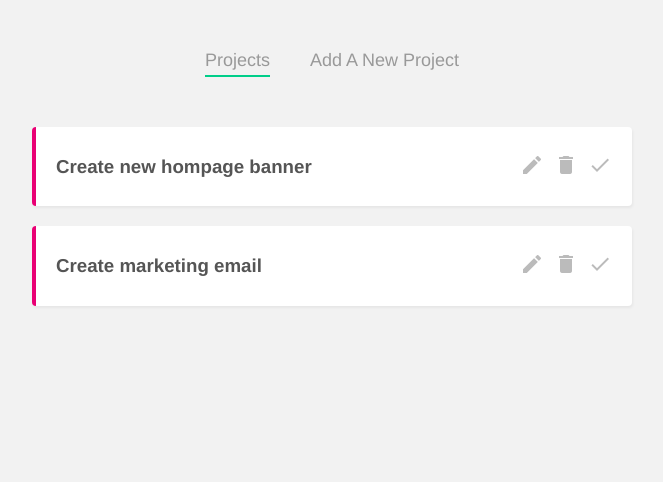
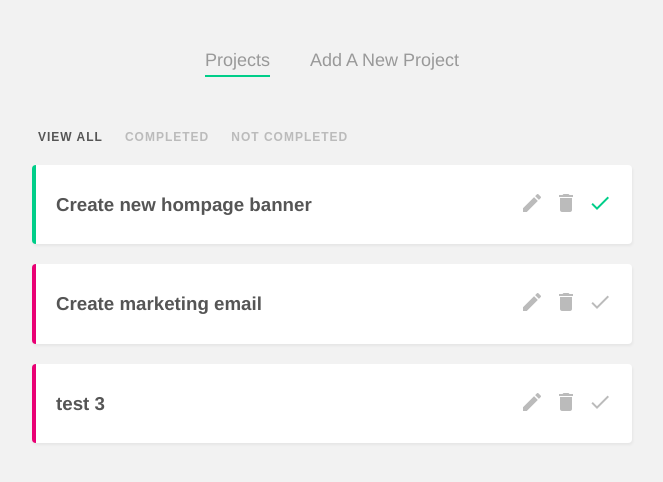
Before and after one commit to dsoreal/vue-project-planner, a Vue app: page / in a window 1280 px wide. Shown: the top 482 px of the page, without its empty margins (308-971 px from the left). Built offline with nearby package versions, Linux system fonts and the light colour scheme; data requests are answered from the project's data file.

Commit message:
finihsed edit page/ built filtering system final version

```diff
--- a/data/db.json
+++ b/data/db.json
@@ -2,15 +2,21 @@
   "projects": [
     {
       "id": 1,
-      "title": "Create new hompage banner",
-      "details": "Lorem ipsum",
-      "complete": false
+      "title": "Create new hompage banner ",
+      "details": "this is a test update test done",
+      "complete": true
     },
     {
       "id": 2,
       "title": "Create marketing email",
-      "details": "Lorem ipsum",
+      "details": "Lorem ipsum test update for number 2",
       "complete": false
+    },
+    {
+      "title": "test 3",
+      "details": "test test test test",
+      "complete": false,
+      "id": 3
     }
   ]
 }
--- /dev/null
+++ b/src/components/filterNav.vue
@@ -0,0 +1,44 @@
+<template>
+  <nav class="filter-nav">
+      <button @click="updateFilter('all')"
+      :class="{ active : current === 'all'}">View All
+      </button>
+
+      <button @click="updateFilter('completed')"
+      :class="{ active : current === 'completed'}">Completed
+      </button>
+
+      <button @click="updateFilter('notCompleted')"
+      :class="{ active : current === 'notCompleted'}">Not Completed
+      </button>
+  </nav>
+</template>
+
+<script>
+export default {
+    props: ['current'],
+    methods: {
+        updateFilter(filter) {
+            this.$emit('filterChange', filter)
+        }
+    }
+}
+</script>
+
+<style>
+    .filter-nav button {
+        background: none;
+        border: none;
+        color: #bbb;
+        outline: none;
+        font-size: 12px;
+        text-transform: uppercase;
+        margin-right: 10px;
+        letter-spacing: 1px;
+        font-weight: bold;
+        cursor: pointer;
+    }
+    .filter-nav button.active {
+        color: #555;
+    }
+</style>
--- a/src/components/singleProject.vue
+++ b/src/components/singleProject.vue
@@ -3,7 +3,9 @@
         <div class="actions">
             <h3 @click="toggleDetails">{{ project.title }}</h3>
             <div class="icons">
-                <span class="material-icons">edit</span>
+                <router-link :to="{ name: 'editProject', params: {id: project.id} }">
+                    <span class="material-icons">edit</span>
+                </router-link>
                 <span class="material-icons" @click="deleteProject">delete</span>
                 <span class="material-icons tick" @click="toggleComplete">done</span>
             </div>
--- a/src/router/index.js
+++ b/src/router/index.js
@@ -1,6 +1,7 @@
 import { createRouter, createWebHistory } from 'vue-router'
 import Home from '../views/Home.vue'
 import addProject from '../views/addProject'
+import editProject from "../views/editProject";
 
 const routes = [
   {
@@ -12,6 +13,12 @@ const routes = [
     path: '/add',
     name: 'addProject',
     component: addProject
+  },
+  {
+    path: '/projects/:id',
+    name: 'editProject',
+    component: editProject,
+    props: true
   }
 ]
 
--- a/src/views/Home.vue
+++ b/src/views/Home.vue
@@ -1,7 +1,8 @@
 <template>
   <div class="home">
+    <filterNav @filterChange="current = $event" :current="current" />
     <div v-if="projects.length">
-      <div v-for="project in projects" :key="project.id">
+      <div v-for="project in filteredProjects" :key="project.id">
         <singleProject :project="project" @delete="handleDelete" @complete="handleComplete" />
       </div>
     </div>
@@ -13,13 +14,15 @@
 
 <script>
 import singleProject from '../components/singleProject.vue'
+import filterNav from '../components/filterNav.vue'
 
 export default {
   name: 'Home',
-  components: { singleProject },
+  components: { singleProject, filterNav },
     data() {
       return {
-        projects: []
+        projects: [],
+        current: 'all'
       }
     },
   mounted() {
@@ -40,6 +43,16 @@ export default {
       })
       p.complete = !p.complete
     }
+  },
+  computed: {
+    filteredProjects() {
+      if (this.current === 'completed') {
+        return this.projects.filter(project => project.complete)
+      }
+      if (this.current === 'notCompleted') {
+        return this.projects.filter(project => !project.complete)
+      } else {return this.projects}
+    }
   }
 }
 </script>
--- /dev/null
+++ b/src/views/editProject.vue
@@ -0,0 +1,48 @@
+<template>
+    <form @submit.prevent="handleUpdate">
+      <label>Title:</label>
+      <input type="text" v-model="title" requried>
+      <label>Details</label>
+      <input type="text" requried>
+      <textarea required v-model="details"></textarea>
+      <button>Update Project</button>
+    </form>
+</template>
+
+<script>
+export default {
+    props: ['id'],
+    data() {
+        return {
+            title: '',
+            details: '',
+            uri: 'http://localhost:3000/projects/' + this.id
+        }
+    },
+    methods: {
+        handleUpdate() {
+            let project = {
+                title: this.title,
+                details: this.details
+            }
+
+            fetch(this.uri , {
+                method: 'PATCH',
+                headers: {'Content-Type': 'application/json'},
+                body: JSON.stringify(project)
+            }).then(() => { this.$router.push('/')
+            }).catch((err) => console.log(err))
+        }
+    },
+    mounted() {
+        fetch(this.uri).then(res => res.json()).then(data => {
+            this.title = data.title
+            this.details = data.details
+        })
+    }
+}
+</script>
+
+<style>
+
+</style>
```
